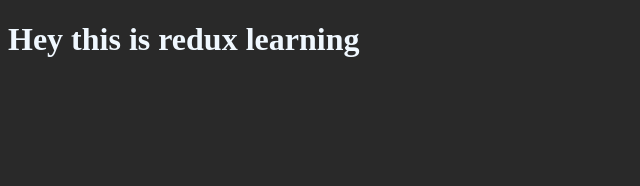
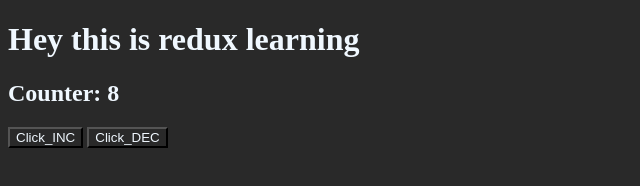
Before and after one commit to PassionateSumon/MyReduxLearning, a website with bundled scripts: page index.html in a window 1280 px wide. Shown: the whole page, without its empty margins (0-640 px from the left). Built offline with nearby package versions, Linux system fonts and the light colour scheme.

Commit message:
redux in Js

```diff
--- a/index.html
+++ b/index.html
@@ -13,6 +13,9 @@
 </head>
 <body>
     <h1>Hey this is redux learning</h1>
+    <h2>Counter: <span class="post-count"></span> </h2>
+    <button class="btn1">Click_INC</button>
+    <button class="btn2">Click_DEC</button>
 </body>
 <script src="prac.js" type="module"></script>
 </html>
--- a/prac.js
+++ b/prac.js
@@ -1,4 +1,8 @@
 import { createStore } from "redux";
+
+const postCount = document.querySelector(".post-count");
+const incBttn = document.querySelector(".btn1");
+const decBttn = document.querySelector(".btn2");
 
 const initialState = {
   post: 1,
@@ -7,22 +11,31 @@
 };
 
 function reducer(state = initialState, action) {
-  if (action.type === "post/increment") {
-    return { ...state, post: state.post + 1 };
-  } else if (action.type === "post/decrement") {
-    return { ...state, post: state.post - 1 };
-  } else if (action.type === "post/incrementBy") {
-    return { ...state, post: state.post + action.payload };
+  switch (action.type) {
+    case "post/increment":
+      return { ...state, post: state.post + 1 };
+    case "post/decrement":
+      return { ...state, post: state.post - 1 };
+    case "post/incrementBy":
+      return { ...state, post: state.post + action.payload };
   }
   return state;
 }
 
-const store = createStore(reducer);
-console.log(store);
+const store = createStore(reducer, __REDUX_DEVTOOLS_EXTENSION__());
 store.subscribe(() => {
-  console.log(store.getState());
+  postCount.innerText = store.getState().post;
 });
+
+postCount.innerText = store.getState().post;
 
 store.dispatch({ type: "post/increment" });
 store.dispatch({ type: "post/decrement" });
 store.dispatch({ type: "post/incrementBy", payload: 7 });
+
+incBttn.addEventListener("click", () => {
+  store.dispatch({ type: "post/incrementBy", payload: 7 });
+});
+decBttn.addEventListener("click", () => {
+    store.dispatch({ type: "post/decrement"});
+  });
```
Also changed, not shown: dist/index.html, 2 other files.
